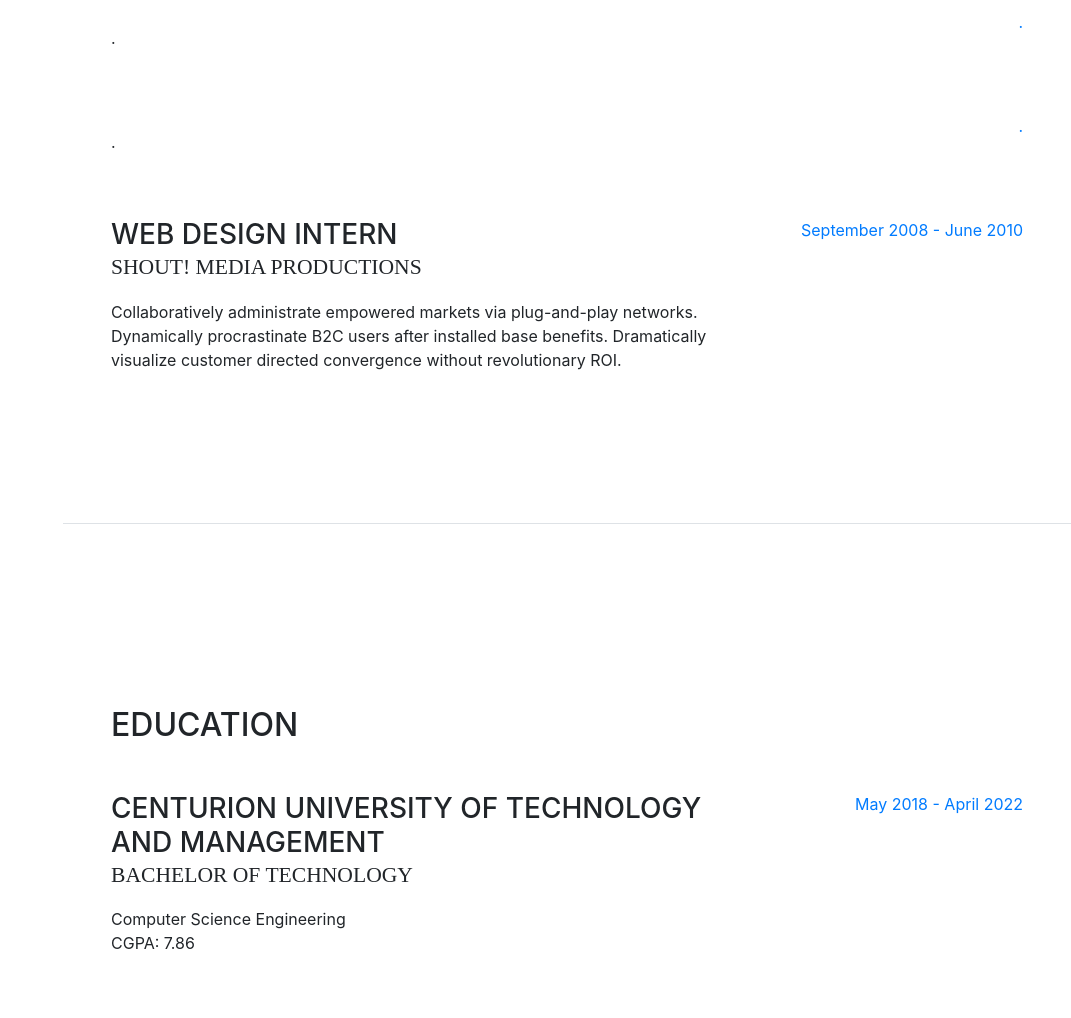
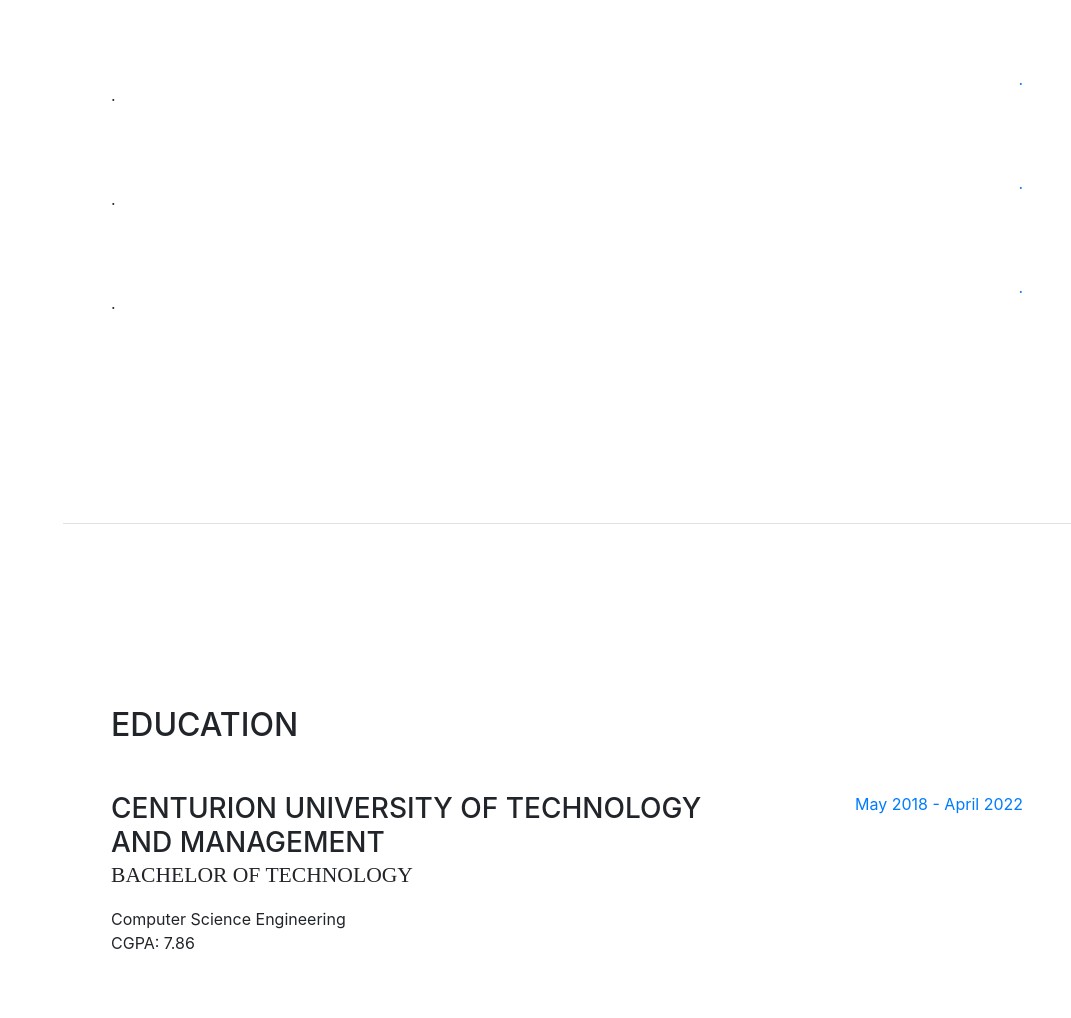
Before and after one commit to prabinmantry/prabinmantry.github.io, a website with bundled scripts: page index.html in a window 1280 px wide. Shown: the part 1106-2124 px from the top of the page, without its empty margins (209-1280 px from the left). Built offline with nearby package versions, Linux system fonts and the light colour scheme; a web font is replaced by a local one.

Commit message:
Update index.html

```diff
--- a/index.html
+++ b/index.html
@@ -160,14 +160,12 @@
 
         <div class="resume-item d-flex flex-column flex-md-row">
           <div class="resume-content mr-auto">
-            <h3 class="mb-0">Web Design Intern</h3>
-            <div class="subheading mb-3">Shout! Media Productions</div>
-            <p>Collaboratively administrate empowered markets via plug-and-play networks. Dynamically procrastinate B2C
-              users after installed base benefits. Dramatically visualize customer directed convergence without
-              revolutionary ROI.</p>
+            <h3 class="mb-0"></h3>
+            <div class="subheading mb-3"></div>
+            <p>.</p>
           </div>
           <div class="resume-date text-md-right">
-            <span class="text-primary">September 2008 - June 2010</span>
+            <span class="text-primary">.</span>
           </div>
         </div>
 
```
